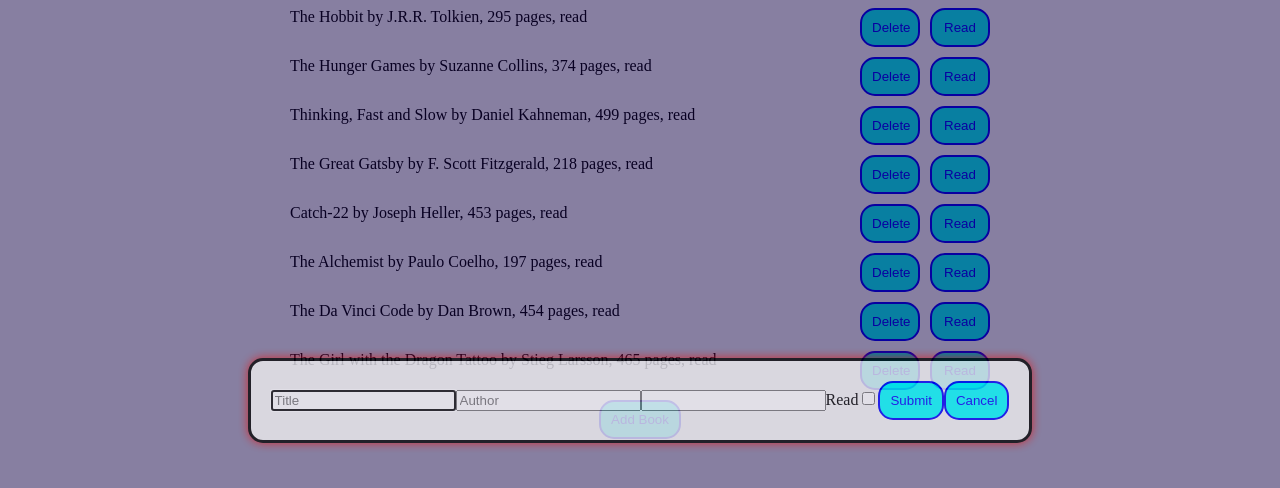
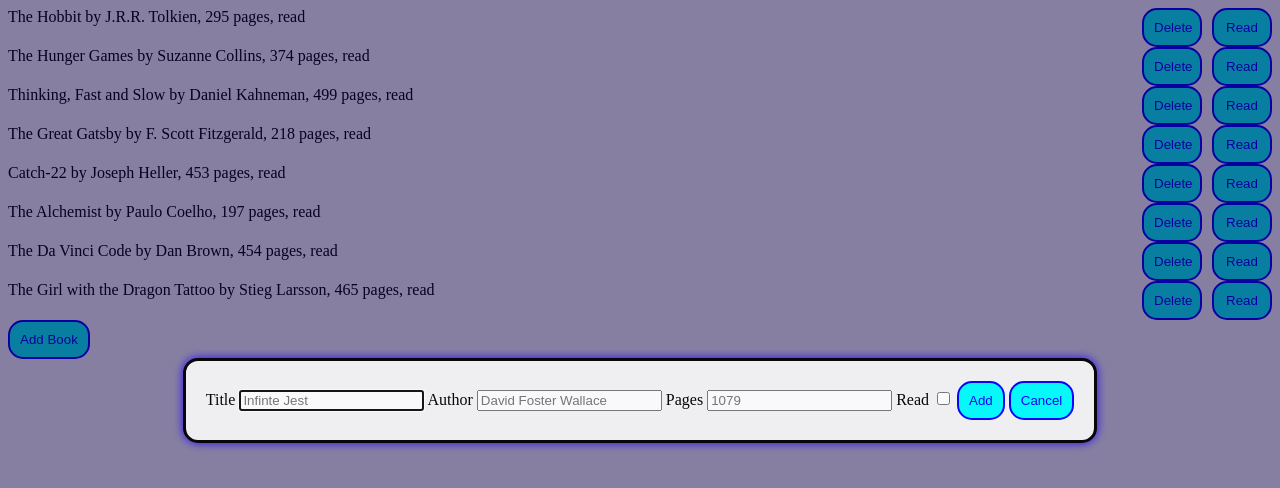
Before and after one commit to druttinger/odin-library, a plain HTML site: page index.html in a window 1280 px wide. Both pictures are taken after a click on the button "Add Book". Drawn offline with Linux system fonts and the light colour scheme.

Commit message:
Add classes "Book" and "Library"

```diff
--- a/index.html
+++ b/index.html
@@ -7,6 +7,26 @@
     <link rel="stylesheet" href="styles.css">
 </head>
 <body>
+    <dialog id="modal">
+        <form id="form">
+            <label for="title">Title</label>
+            <input type="text" id="title"
+                placeholder="Infinte Jest" required>
+            <label for="author">Author</label>
+            <input type="text" id="author"
+                placeholder="David Foster Wallace" required>
+            <label for="pages">Pages</label>
+            <input type="number" id="pages"
+                placeholder="1079">
+            <label for="read">Read</label>
+            <input type="checkbox" id="read">
+            <button type="submit" id="submit">Add</button>
+            <button id="cancel">Cancel</button>
+        </form>
+    </dialog>
+    <div id="container">
+        <button id="button">Add Book</button>
+    </div>
     <script src="library.js"></script>
 </body>
 </html>
--- a/library.js
+++ b/library.js
@@ -1,86 +1,96 @@
+class Book {
+    constructor(title, author, pages, read) {
+        this.title = title;
+        this.author = author;
+        this.pages = pages;
+        this.read = read;
+    }
 
-const myLibrary = [];
-
-function Book(title, author, pages, read){
-    this.title = title;
-    this.author = author;
-    this.pages = !!pages ? pages : "unknown";
-    this.read = read;
-    this.info = function(){
+    info() {
         return `${this.title} by ${this.author}, ${this.pages} pages, ${this.read ? "read" : "not read yet"}`;
     }
 
-    this.toggleRead = function(){
+    toggleRead() {
         this.read = !this.read;
     }
 }
 
+class Library {
+    constructor() {
+        this.books = [];
+    }
+
+    push(book) {
+        this.books.push(book);
+    }
+
+    splice(index) {
+        this.books.splice(index, 1);
+    }
+
+    displayLibrary(container) {
+        container.innerHTML = ''; // Clear the container
+
+        this.books.forEach((book, index) => {
+            const bookDiv = document.createElement('div');
+            const bookInfo = document.createElement('span');
+            bookInfo.textContent = book.info();
+
+            const readButton = document.createElement('button');
+            readButton.textContent = 'Read';
+            readButton.onclick = function() {
+                book.toggleRead();
+                myLibrary.displayLibrary(container);
+            };
+
+            const deleteButton = document.createElement('button');
+            deleteButton.textContent = 'Delete';
+            deleteButton.onclick = function() {
+                myLibrary.splice(index, 1);
+                myLibrary.displayLibrary(container);
+            };
+
+            bookDiv.appendChild(bookInfo);
+            bookDiv.appendChild(deleteButton);
+            bookDiv.appendChild(readButton);
+            container.appendChild(bookDiv);
+        });
+        container.appendChild(addButton);
+    }
+
+}
+
+const myLibrary = new Library();
+
 function addBookToLibrary(title, author, pages, read){
     myLibrary.push(new Book(title, author, pages, read));
-    displayLibrary(container);
+    myLibrary.displayLibrary(container);
 }
 
-const container = document.createElement('div');
-container.className = 'container';
-const addButton = document.createElement('button');
+const container = document.getElementById('container');
+const addButton = document.getElementById('button');
 
 
 function initiate() {
 
-    // Create the "Add Book" button
-    addButton.textContent = 'Add Book';
-    container.appendChild(addButton);
-
-
-
-    // Create the modal
-    const modal = document.createElement('dialog');
-    modal.setAttribute('id', 'modal');
-    modal.setAttribute('open', '');
-    modal.close();
-
-
+    const modal = document.getElementById('modal');
     // Create the form
-    const form = document.createElement('form');
-
+    const form = document.getElementById('form');
     // Title input
-    const titleInput = document.createElement('input');
-    titleInput.type = 'text';
-    titleInput.placeholder = 'Title';
-    form.appendChild(titleInput);
-
+    const titleInput = document.getElementById('title');
     // Author input
-    const authorInput = document.createElement('input');
-    authorInput.type = 'text';
-    authorInput.placeholder = 'Author';
-    form.appendChild(authorInput);
-
+    const authorInput = document.getElementById('author');
     // Pages input
-    const pagesInput = document.createElement('input');
-    form.appendChild(pagesInput);
-
+    const pagesInput = document.getElementById('pages');
     // Read checkbox
-    const readInput = document.createElement('input');
-    readInput.type = 'checkbox';
-    const readLabel = document.createElement('label');
-    readLabel.textContent = 'Read';
-    form.appendChild(readLabel);
-    form.appendChild(readInput);
-
+    const readInput = document.getElementById('read');
     // Submit button
-    const submitButton = document.createElement('button');
-    submitButton.type = 'submit';
-    submitButton.textContent = 'Submit';
-    form.appendChild(submitButton);
-
+    const submitButton = document.getElementById('submit');
     // Cancel button
-    const cancelButton = document.createElement('button');
-    cancelButton.type = 'button';
-    cancelButton.textContent = 'Cancel';
+    const cancelButton = document.getElementById('cancel');
     cancelButton.onclick = function() {
         modal.close();
     };
-    form.appendChild(cancelButton);
 
     form.onsubmit = function(event) {
         event.preventDefault();
@@ -94,47 +104,12 @@ function initiate() {
 
     };
 
-    modal.appendChild(form);
-    document.body.appendChild(modal);
-
     addButton.onclick = function() {
         modal.showModal();
     };
-
-    // container.appendChild(addButton);
-    document.body.appendChild(container);
-    displayLibrary();
 }
 
-function displayLibrary() {
-    container.innerHTML = ''; // Clear the container
 
-    myLibrary.forEach((book, index) => {
-        const bookDiv = document.createElement('div');
-        const bookInfo = document.createElement('span');
-        bookInfo.textContent = book.info();
-
-        const readButton = document.createElement('button');
-        readButton.textContent = 'Read';
-        readButton.onclick = function() {
-            book.toggleRead();
-            displayLibrary(container);
-        };
-
-        const deleteButton = document.createElement('button');
-        deleteButton.textContent = 'Delete';
-        deleteButton.onclick = function() {
-            myLibrary.splice(index, 1);
-            displayLibrary(container);
-        };
-
-        bookDiv.appendChild(bookInfo);
-        bookDiv.appendChild(deleteButton);
-        bookDiv.appendChild(readButton);
-        container.appendChild(bookDiv);
-    });
-    container.appendChild(addButton);
-}
 
 
 
--- a/styles.css
+++ b/styles.css
@@ -28,9 +28,9 @@ button{
 dialog{
     background-color: whitesmoke;
     border-radius: 15px;
-    opacity: .75;
+    opacity: .95;
     padding: 20px;
-    box-shadow: 0 0 10px rgb(231, 17, 17);
+    box-shadow: 0 0 10px rgb(34, 0, 255);
 }
 
 ::backdrop{
```
Also changed, not shown: 1 other file.
